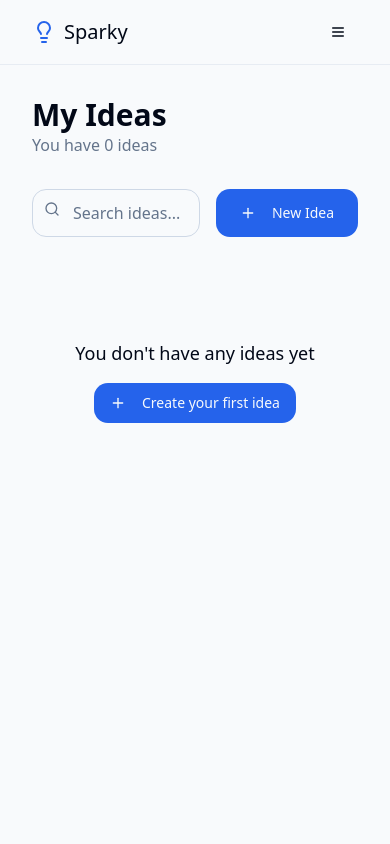
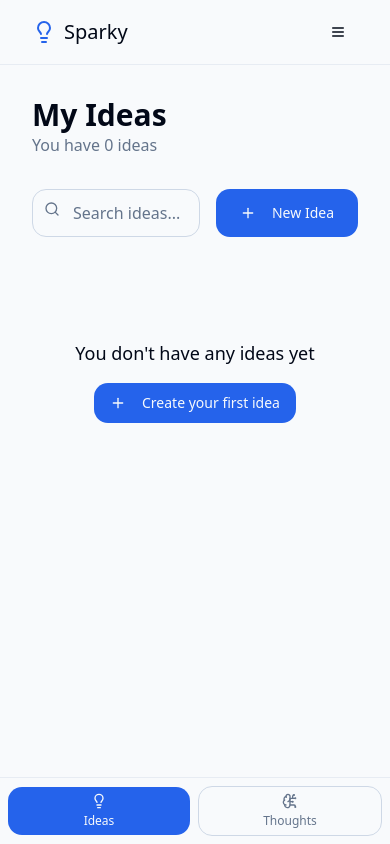
Before and after one commit to pulakit001/thought-trove-tracker, a React (Vite) app: page /dashboard in a window 390 px wide. Built offline with nearby package versions, Linux system fonts and the light colour scheme; sample sign-in values are in the browser's storage.

Commit message:
Implement easy switching between views
Adds a simplified method for switching between ideas and thoughts in the mobile view.

```diff
--- a/src/App.tsx
+++ b/src/App.tsx
@@ -7,6 +7,7 @@ import { BrowserRouter, Routes, Route, Navigate } from "react-router-dom";
 import { AuthProvider, useAuth } from "@/contexts/AuthContext";
 import { IdeaProvider } from "@/contexts/IdeaContext";
 import { ThoughtProvider } from "@/contexts/ThoughtContext";
+import MobileNav from "@/components/layout/MobileNav";
 
 // Pages
 import Index from "./pages/Index";
@@ -42,7 +43,10 @@ const ProtectedRoute = ({ children }: { children: React.ReactNode }) => {
 };
 
 const AppRoutes = () => {
+  const { isAuthenticated } = useAuth();
+
   return (
+    <>
       <Routes>
         <Route path="/" element={<Index />} />
         <Route path="/login" element={<Login />} />
@@ -101,6 +105,9 @@ const AppRoutes = () => {
         {/* Catch-all route */}
         <Route path="*" element={<NotFound />} />
       </Routes>
+
+      {isAuthenticated && <MobileNav />}
+    </>
   );
 };
 
--- /dev/null
+++ b/src/components/layout/MobileNav.tsx
@@ -0,0 +1,44 @@
+
+import React from "react";
+import { useNavigate, useLocation } from "react-router-dom";
+import { Button } from "@/components/ui/button";
+import { LightbulbIcon, BrainCircuit } from "lucide-react";
+import AnimatedContainer from "@/components/ui/AnimatedContainer";
+
+const MobileNav: React.FC = () => {
+  const navigate = useNavigate();
+  const location = useLocation();
+
+  const isIdeasActive = location.pathname === "/dashboard" || location.pathname === "/new" || location.pathname.startsWith("/edit/");
+  const isThoughtsActive = location.pathname === "/thoughts" || location.pathname === "/new-thought" || location.pathname.startsWith("/edit-thought/");
+
+  return (
+    <AnimatedContainer animation="slide-up" className="md:hidden fixed bottom-0 left-0 right-0 z-40 border-t border-border/40 bg-background/80 backdrop-blur-sm p-2">
+      <div className="flex items-center justify-center gap-2">
+        <Button
+          variant={isIdeasActive ? "default" : "outline"}
+          className={`flex-1 py-6 ${isIdeasActive ? "" : "text-muted-foreground"}`}
+          onClick={() => navigate("/dashboard")}
+        >
+          <div className="flex flex-col items-center gap-1">
+            <LightbulbIcon className="w-5 h-5" />
+            <span className="text-xs">Ideas</span>
+          </div>
+        </Button>
+
+        <Button
+          variant={isThoughtsActive ? "default" : "outline"}
+          className={`flex-1 py-6 ${isThoughtsActive ? "" : "text-muted-foreground"}`}
+          onClick={() => navigate("/thoughts")}
+        >
+          <div className="flex flex-col items-center gap-1">
+            <BrainCircuit className="w-5 h-5" />
+            <span className="text-xs">Thoughts</span>
+          </div>
+        </Button>
+      </div>
+    </AnimatedContainer>
+  );
+};
+
+export default MobileNav;
--- a/src/pages/Dashboard.tsx
+++ b/src/pages/Dashboard.tsx
@@ -11,7 +11,7 @@ const Dashboard: React.FC = () => {
   return (
     <div className="min-h-screen flex flex-col">
       <Header />
-      <main className="flex-1 container py-8">
+      <main className="flex-1 container py-8 pb-24 md:pb-8">
         <AnimatedContainer animation="fade" className="mb-8">
           <h1 className="text-3xl font-bold">My Ideas</h1>
           <p className="text-muted-foreground">
--- a/src/pages/Thoughts.tsx
+++ b/src/pages/Thoughts.tsx
@@ -11,7 +11,7 @@ const Thoughts: React.FC = () => {
   return (
     <div className="min-h-screen flex flex-col">
       <Header />
-      <main className="flex-1 container py-8">
+      <main className="flex-1 container py-8 pb-24 md:pb-8">
         <AnimatedContainer animation="fade" className="mb-8">
           <h1 className="text-3xl font-bold">My Thoughts</h1>
           <p className="text-muted-foreground">
```
Lines whose indentation alone changed are shown as unchanged.
